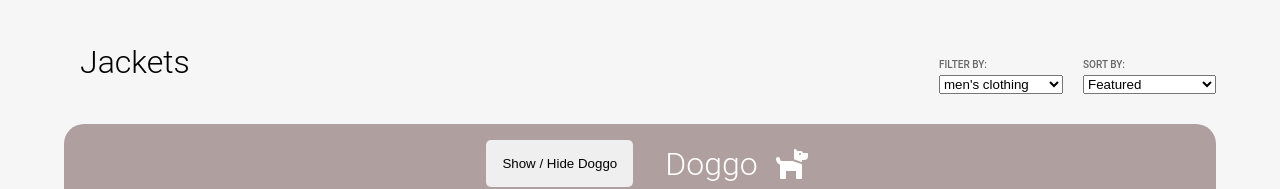
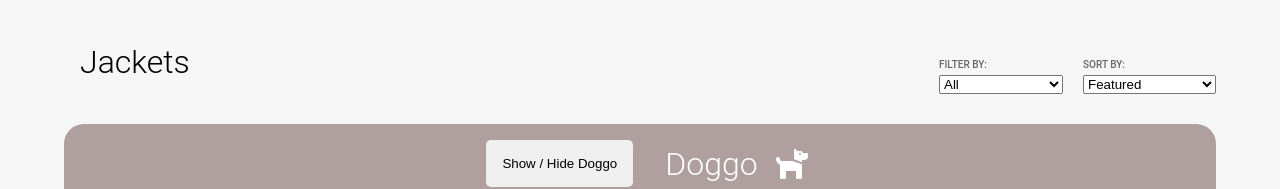
Before and after one commit to yaronveg/shopper, a React (Create React App) app: page / in a window 1280 px wide. Shown: the top 189 px of the page. Built offline with nearby package versions, Linux system fonts and the light colour scheme.

Commit message:
added "All"

```diff
--- a/src/App.js
+++ b/src/App.js
@@ -278,7 +278,7 @@ const categories = products
   .filter((value, index, array) => array.indexOf(value) === index);
 
 function App() {
-  const [category, setCategory] = useState("all");
+  const [category, setCategory] = useState("All");
   const handleCatChange = (categoryChange) => {
     setCategory(categoryChange);
   };
--- a/src/components/Header/Header.js
+++ b/src/components/Header/Header.js
@@ -9,6 +9,7 @@ function Header({ cats, handleCatChange }) {
         <div className="collection-sort">
           <label>Filter by:</label>
           <select onChange={(e) => handleCatChange(e.target.value)}>
+            <option value="All">All</option>
             {cats.map((cat) => {
               return (
                 <option key={cat} value={cat}>
--- a/src/components/Products/Products.js
+++ b/src/components/Products/Products.js
@@ -3,7 +3,7 @@ import Product from "../Product/Product";
 
 function Products({ products, currentCategory }) {
   let filtered = [];
-  if (currentCategory !== "all") {
+  if (currentCategory !== "All") {
     filtered = products.filter(
       (product) => product.category === currentCategory
     );
```
